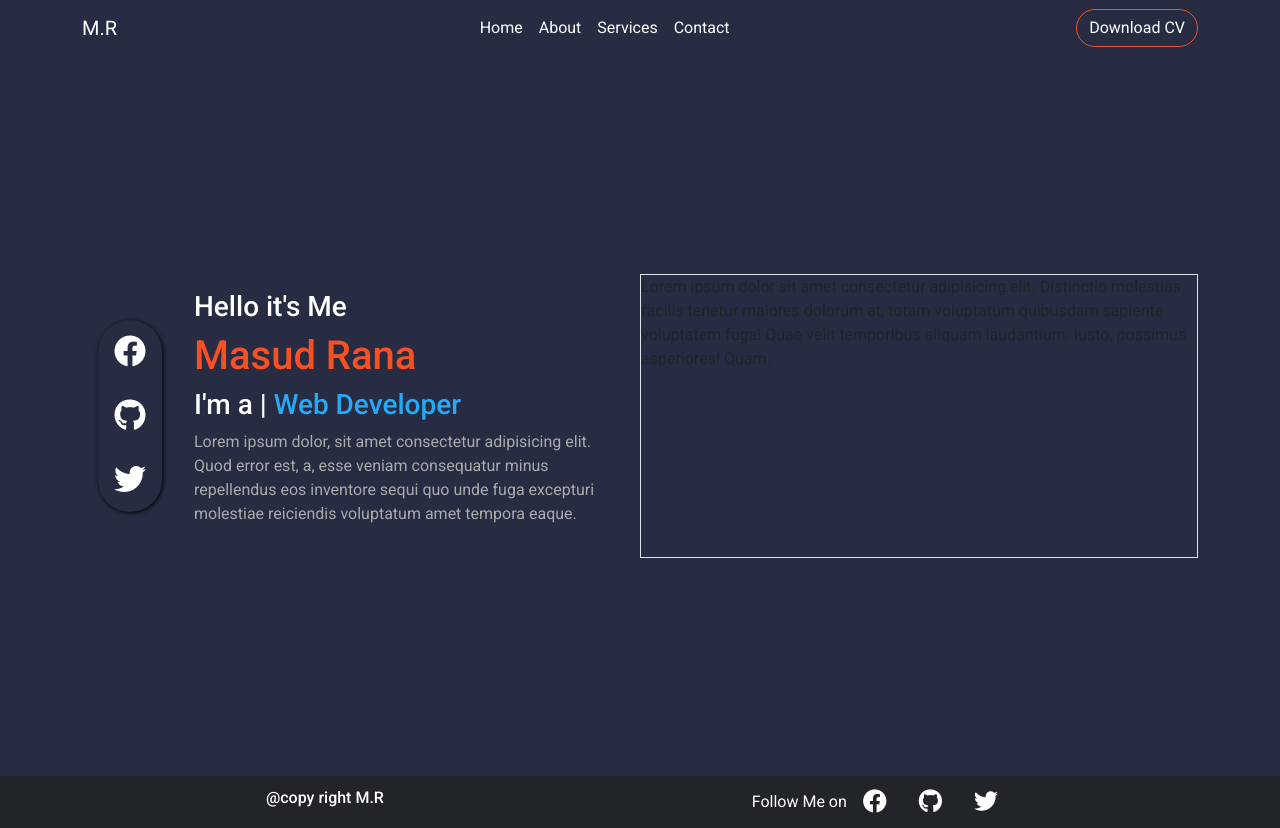
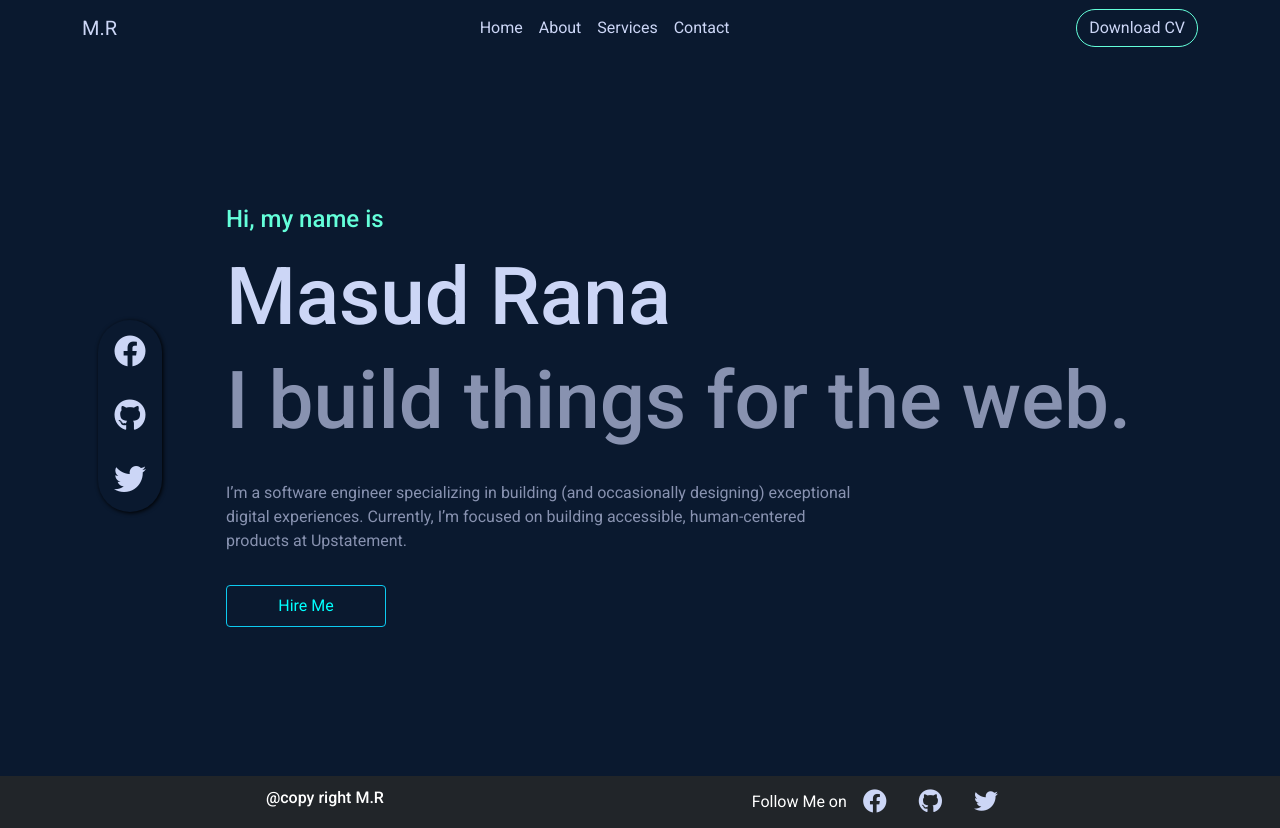
Before and after one commit to masud5009/port-folio, a plain HTML site: page index.html in a window 1280 px wide. Drawn offline with nearby package versions, Linux system fonts and the light colour scheme.

Commit message:
new desing change

```diff
--- a/css/style.css
+++ b/css/style.css
@@ -15,13 +15,13 @@ body {
 }
 
 :root {
-    --main-color: #f75023;
-    --bg-color: #282c43;
+    --main-color: #64ffda;
+    --bg-color: #0a192f;
     --f1-color: rgb(38, 170, 247);
-    --f2-color: rgb(170, 170, 170);
-    --font-color: #fff;
+    --f2-color: #8892b0;
+    --font-color: #ccd6f6;
     --sm-font: 2rem;
-    --extra-sm : 1.5rem;
+    --extra-sm: 1.5rem;
     --big-font: 10rem;
     --mid-font: 5rem;
 }
@@ -86,60 +86,91 @@ body {
     height: 90vh;
 }
 
+.home-child {
+    display: flex;
+    align-items: center;
+}
+
 .icon-bar {
     display: flex;
     justify-content: center;
     align-items: center;
     padding: 1rem;
 }
+
 .icon-bar .icon {
     border-radius: 50rem;
     box-shadow: 1px 1px 4px black;
     display: flex;
     flex-direction: column;
     align-items: center;
-  }
+}
+
 .icon-bar a {
     color: var(--font-color);
     font-size: var(--sm-font);
     transition: ease .40s;
 }
-.icon-bar a:hover{
-    color: var(--main-color);
-}
-.about{
-    padding: 1rem;
-}
-.about h3 {
-    color: var(--font-color);
-}
 
-.about h1 {
+.icon-bar a:hover {
     color: var(--main-color);
 }
 
-.about p {
+.about {
+    padding: 3rem;
+}
+
+.about .name-st h1 {
+    font-size: var(--extra-sm);
+    color: var(--main-color);
+    margin-bottom: 1rem;
+}
+
+.about .name h2 {
+    font-size: var(--mid-font);
+    color: var(--font-color);
+    margin-bottom: .5rem;
+}
+
+.about .work h2 {
+    font-size: var(--mid-font);
+    color: var(--f2-color);
+    margin-bottom: 2rem;
+}
+
+.about .text p {
+    max-width: 40rem;
+    color: var(--f2-color);
+    margin-bottom: 2rem;
+}
+.about
+.btn {
+  border: 1px solid var(--bs-info);
+  color: aqua;
+  padding: .5rem;
+  width: 10rem;
+}
+
+/*about-section*/
+.about-section{
     color: var(--f2-color);
 }
-
-.about span {
-    color: var(--f1-color);
-}
-
-
 /* footer-section */
 .footer-text {
     display: flex;
     justify-content: space-around;
     align-items: center;
-  }
-  .footer-icon{
+}
+
+.footer-icon {
     display: flex;
     align-items: center;
-  }
-  .footer-icon p{
+}
+
+.footer-icon p {
     margin-bottom: 0;
-  }
+}
+
 .footer-icon a {
     color: var(--font-color);
     font-size: var(--extra-sm);
@@ -161,17 +192,14 @@ body {
     #navbar-nav {
         display: none;
     }
-    .icon-bar{
+
+    .icon-bar {
         display: none;
     }
 
     #offcanvas-btn {
         display: block;
     }
-    .home-child{
-        display: flex;
-        flex-direction: column;
-    }
 }
 
 @media (max-width:992px) {}
--- a/index.html
+++ b/index.html
@@ -56,8 +56,8 @@
     <!--Home section-->
     <section class="home">
         <div class="container">
-            <div class="col-lg-12 d-flex home-child">
-                <div class="col-lg-6 d-flex">
+            <div class="col-lg-12 home-child">
+                <div class="d-flex">
                     <div class="icon-bar">
                         <div class="icon">
                             <a href="" class="nav-link"><i class="fab fa-facebook"></i></a>
@@ -66,20 +66,23 @@
                         </div>
                     </div>
                     <div class="about">
-                        <h3>Hello it's Me</h3>
-                        <h1>Masud Rana</h1>
-                        <h3>I'm a | <span>Web Developer</span></h3>
-                        <p>
-                            Lorem ipsum dolor, sit amet consectetur adipisicing elit. Quod error est, a, esse veniam
-                            consequatur minus repellendus eos inventore sequi quo unde fuga excepturi molestiae
-                            reiciendis voluptatum amet tempora eaque.
-                        </p>
+
+                        <div class="name-st">
+                            <h1>Hi, my name is</h1>
+                        </div>
+                        <div class="name">
+                            <h2>Masud Rana</h2>
+                        </div>
+                        <div class="work">
+                            <h2>I build things for the web.</h2>
+                        </div>
+                        <div class="text">
+                            <p>I’m a software engineer specializing in building (and occasionally designing) exceptional
+                                digital experiences. Currently, I’m focused on building accessible, human-centered
+                                products at Upstatement.</p>
+                        </div>
+                        <a href="" class="btn">Hire Me</a>
                     </div>
-                </div>
-                <div class="col-lg-6 border">
-                    Lorem ipsum dolor sit amet consectetur adipisicing elit. Distinctio molestias facilis tenetur
-                    maiores dolorum at, totam voluptatum quibusdam sapiente voluptatem fuga! Quae velit temporibus
-                    aliquam laudantium. Iusto, possimus asperiores! Quam.
                 </div>
             </div>
         </div>
```
Also changed, not shown: about.html (+18 -1 lines), img/dev.png (added).
